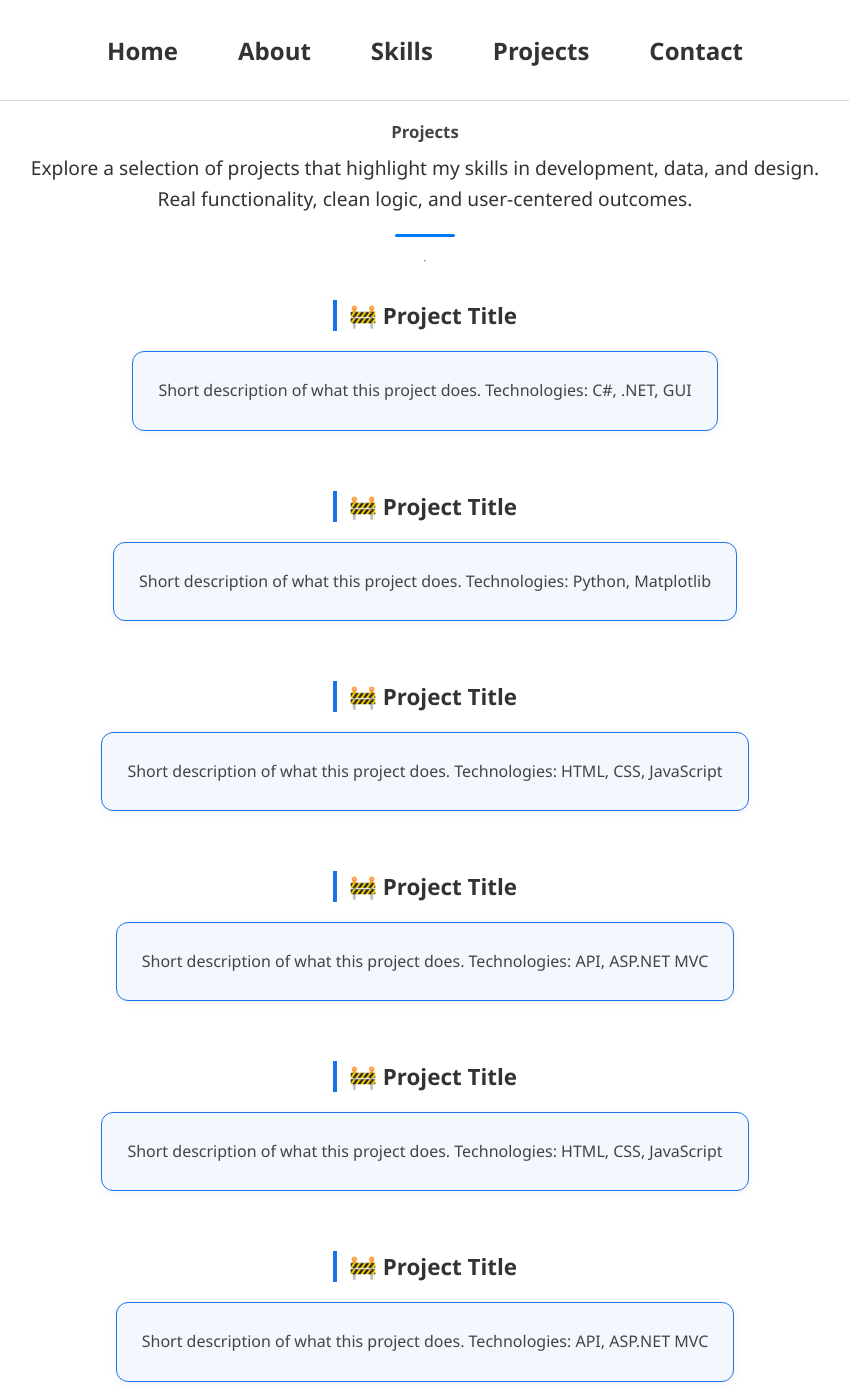
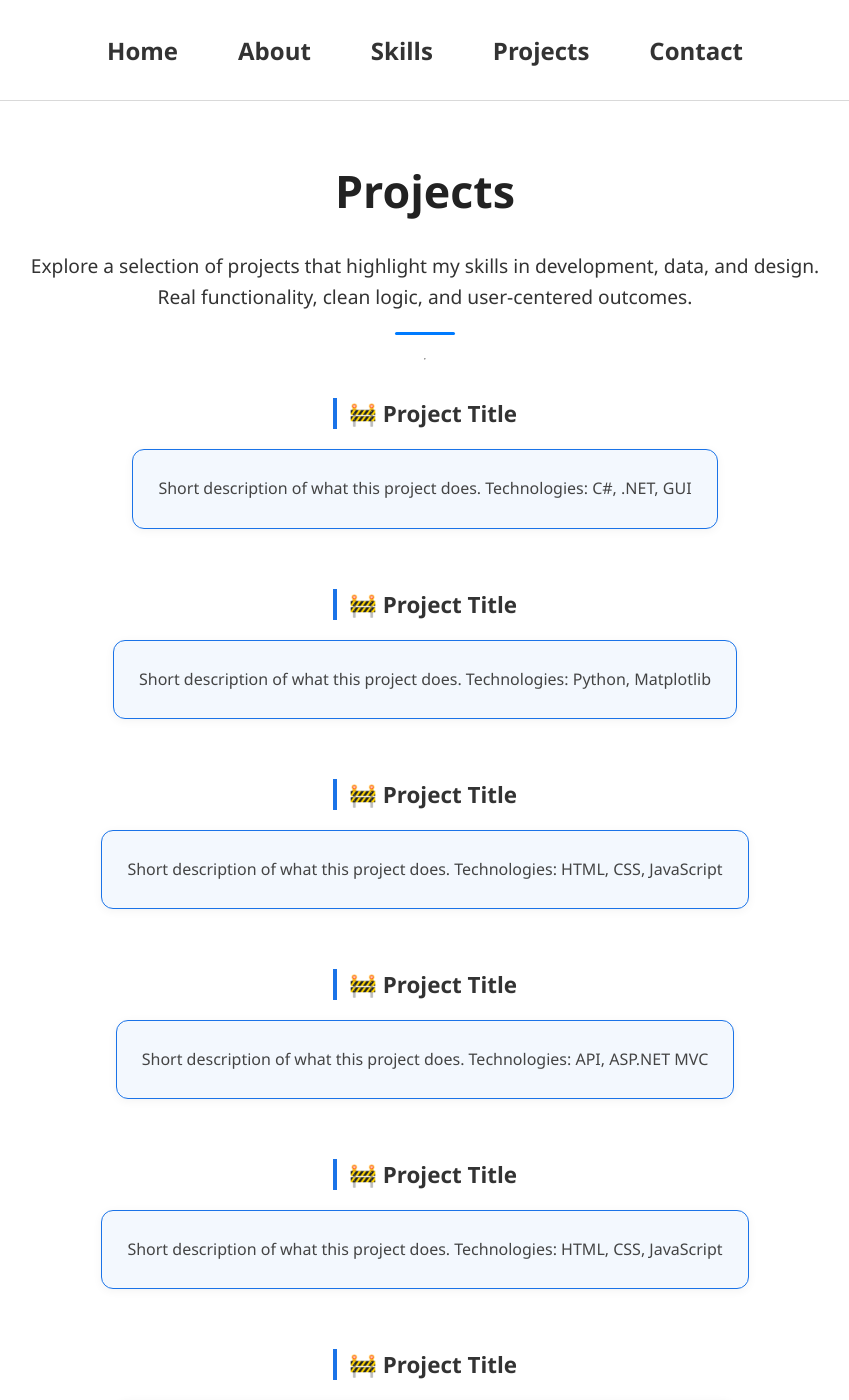
Before and after one commit to masontatafu/masontatafu.github.io, a Jekyll site: the page built from projects.md, in a window 1280 px wide and 1400 px high. Shown: the whole window, without its empty margins (215-1064 px from the left). Built offline with Jekyll 4.4.1, drawn with Linux system fonts in a browser that asks for light colours.

Commit message:
Update style.css

```diff
--- a/assets/css/style.css
+++ b/assets/css/style.css
@@ -299,10 +299,11 @@ body {
 /* SKILLS PAGE */
 .page-title {
     text-align: center;
-    margin-top: 0;
-    margin-bottom: 10px;
-    font-size: 1.05rem;
-    color: #444;
+    font-size: 2.8rem;
+    font-weight: 700;
+    color: #222;
+    margin-top: 40px;
+    margin-bottom: 30px;
 }
 
 .skills-section {
```
